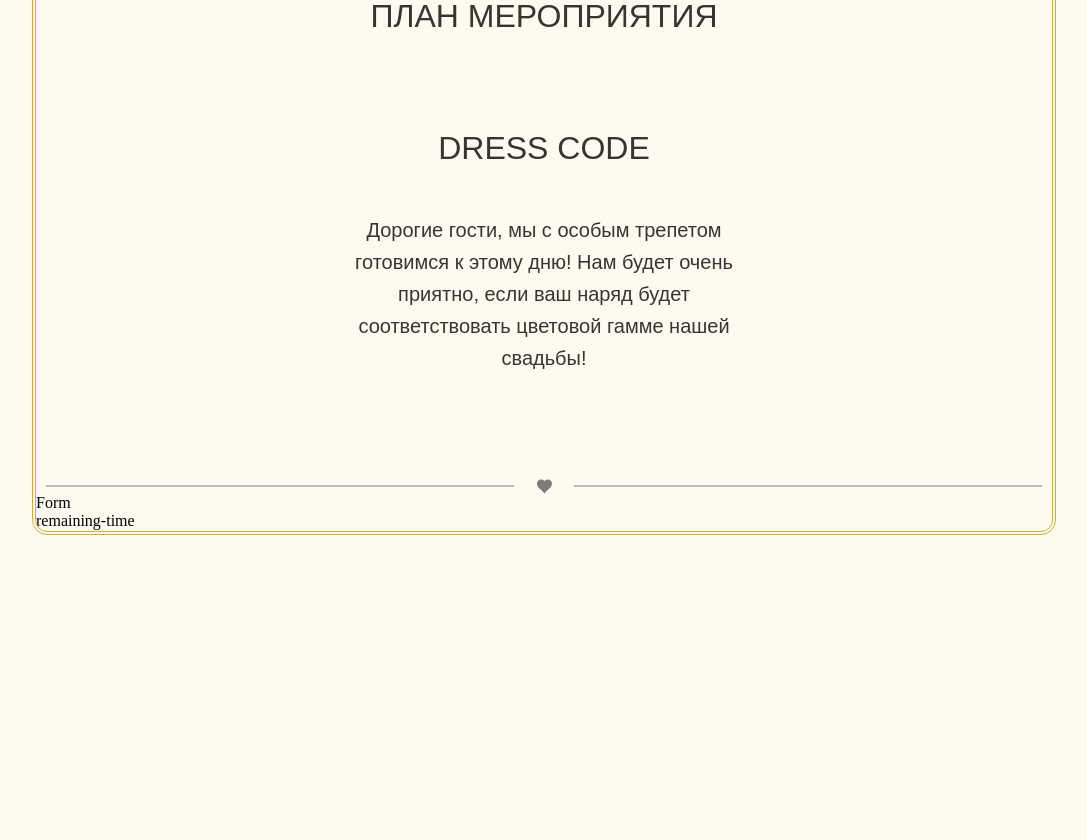
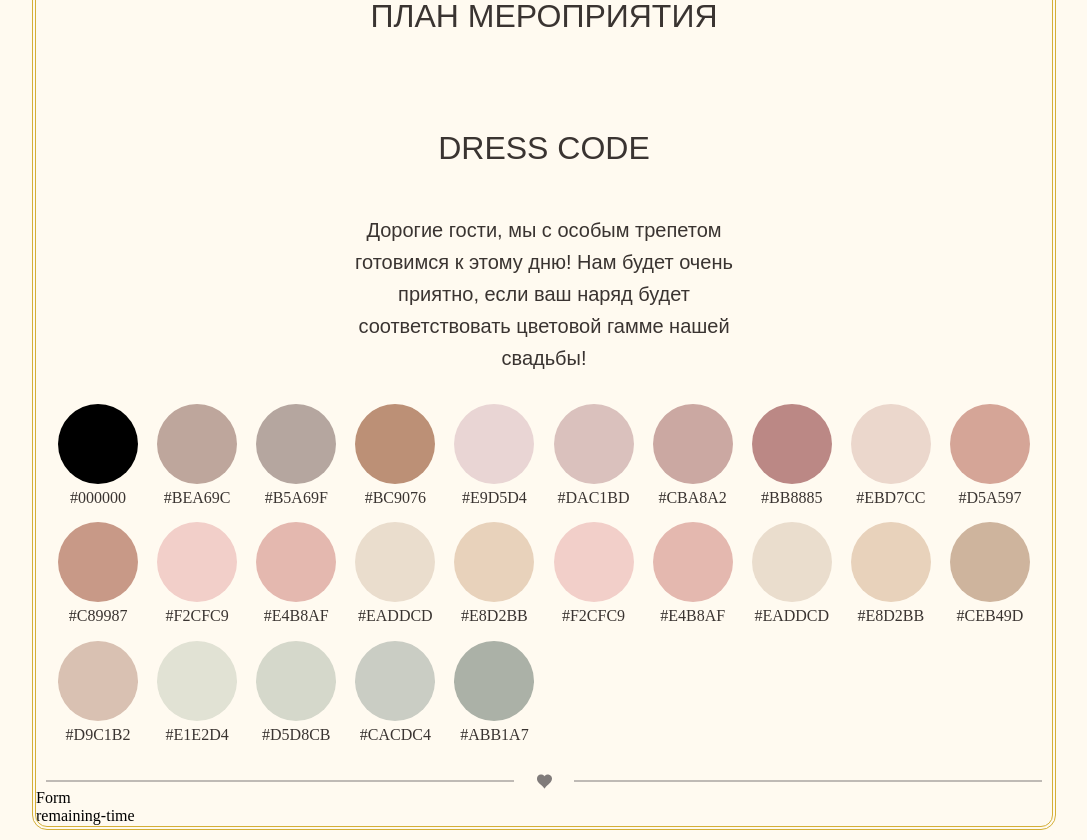
Before and after one commit to NenadoPL1Z/marry, a React (Vite) app: page / in a window 1280 px wide. Shown: the part 2620-3460 px from the top of the page, without its empty margins (96-1183 px from the left). Before the commit the page ends 3165 px from the top, so only its background shows below. Built offline with nearby package versions, Linux system fonts and the light colour scheme; a web font is replaced by a local one.

Commit message:
feat: add dress code

```diff
--- /dev/null
+++ b/src/components/dress-code/constants.ts
@@ -0,0 +1,27 @@
+export const COLORS = [
+  "#000000",
+  "#bea69c",
+  "#b5a69f",
+  "#bc9076",
+  "#e9d5d4",
+  "#dac1bd",
+  "#cba8a2",
+  "#bb8885",
+  "#ebd7cc",
+  "#d5a597",
+  "#c89987",
+  "#f2cfc9",
+  "#e4b8af",
+  "#eaddcd",
+  "#e8d2bb",
+  "#f2cfc9",
+  "#e4b8af",
+  "#eaddcd",
+  "#e8d2bb",
+  "#ceb49d",
+  "#d9c1b2",
+  "#e1e2d4",
+  "#d5d8cb",
+  "#cacdc4",
+  "#abb1a7",
+];
--- a/src/components/dress-code/dress-code.module.css
+++ b/src/components/dress-code/dress-code.module.css
@@ -8,6 +8,7 @@
 .text {
     padding: 0 20px;
     max-width: 430px;
+    margin-bottom: 30px;
 }
 
 .title {
@@ -23,11 +24,37 @@
     color: var(--text-dark);
     font-size: 20px;
     line-height: 32px;
-    margin-bottom: 5px;
 }
 
 .main {
-    margin-bottom: 100px;
+    padding: 0 20px;
+    margin-bottom: 30px;
+
+    width: 100%;
+    display: grid;
+    grid-template-columns: repeat(auto-fit, minmax(80px, 1fr));
+    gap: 15px;
+}
+
+.colorContainer {
+    display: flex;
+    align-items: center;
+    justify-content: center;
+    flex-direction: column;
+
+    gap: 5px;
+}
+
+.color {
+    width: 80px;
+    height: 80px;
+    border-radius: 50%;
+}
+
+.colorText {
+    text-align: center;
+    color: var(--text-dark);
+    font-size: 16px;
 }
 
 .borderContainer {
--- a/src/components/dress-code/dress-code.tsx
+++ b/src/components/dress-code/dress-code.tsx
@@ -1,6 +1,7 @@
 import styles from "./dress-code.module.css";
 import classnames from "classnames/bind";
 import { HeartIcon } from "../../ui/icons";
+import { COLORS } from "./constants.ts";
 
 const cn = classnames.bind(styles);
 
@@ -15,7 +16,19 @@ export const DressCode = () => {
           нашей свадьбы!
         </p>
       </div>
-      <div className={styles.main}></div>
+      <div className={styles.main}>
+        {COLORS.map((color) => (
+          <div
+            className={styles.colorContainer}
+            key={color}>
+            <div
+              className={styles.color}
+              style={{ backgroundColor: color }}
+            />
+            <div className={styles.colorText}>{color.toUpperCase()}</div>
+          </div>
+        ))}
+      </div>
       <div className={styles.borderContainer}>
         <div className={styles.border}>
           <div className={styles.heart}>
--- a/src/components/time-plan/time-plan.module.css
+++ b/src/components/time-plan/time-plan.module.css
@@ -24,5 +24,4 @@
     color: var(--text-dark);
     font-size: 20px;
     line-height: 32px;
-    margin-bottom: 5px;
 }
```
